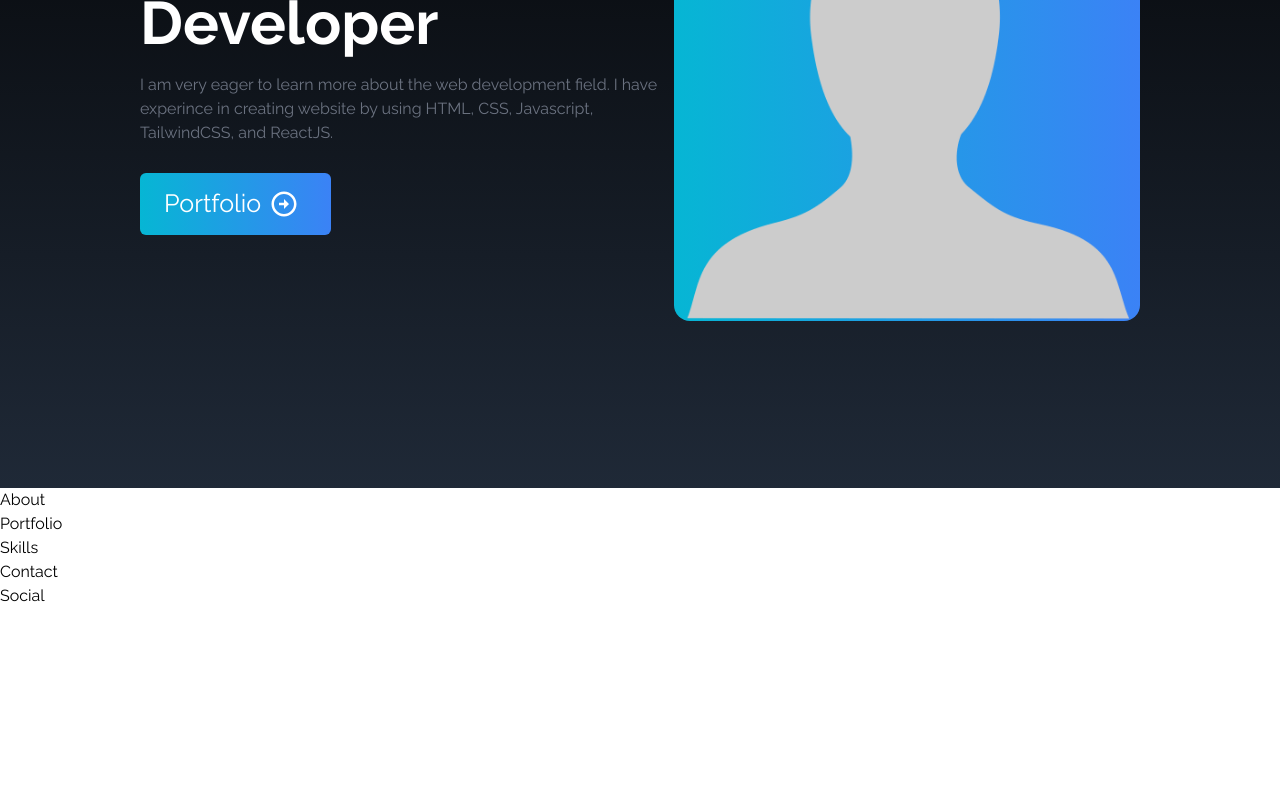
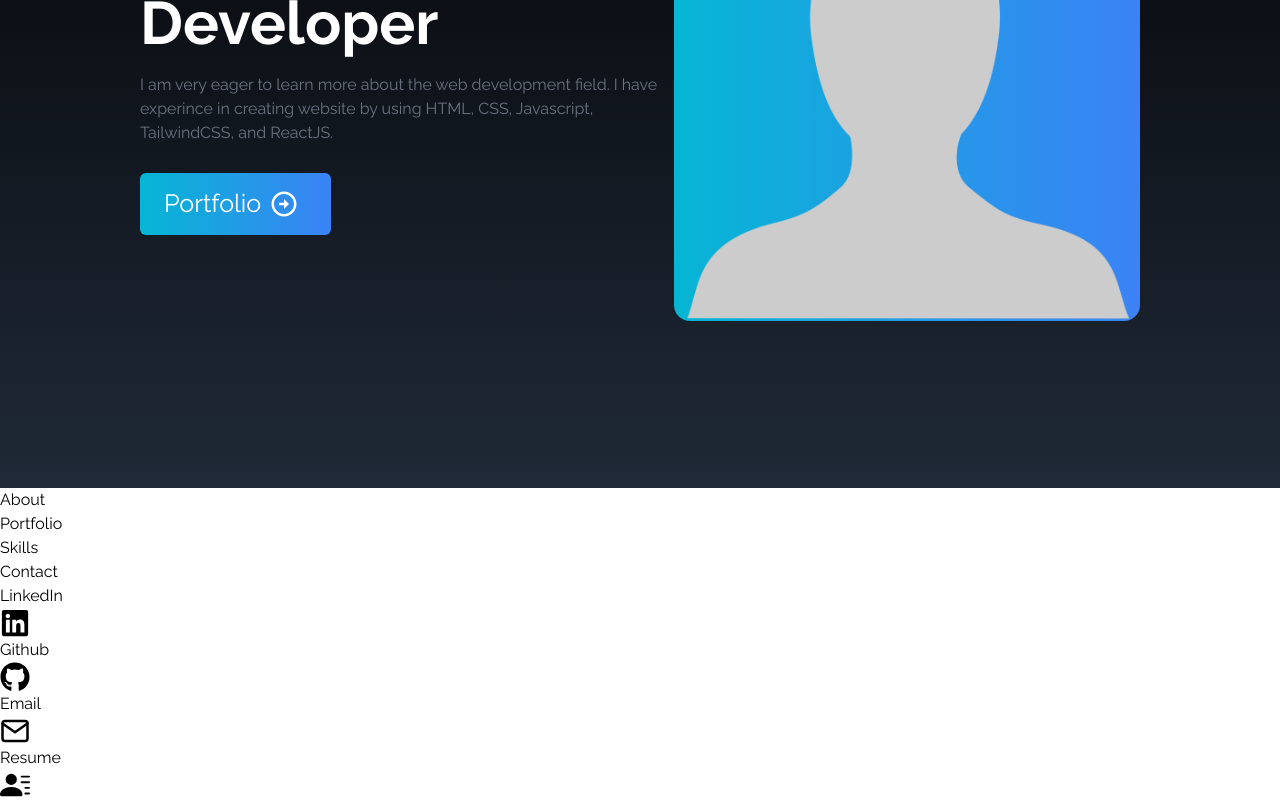
Before and after one commit to Rali-28/web-portfolio, a React (Vite) app: page / in a window 1280 px wide. Shown: the part 392-1192 px from the top of the page. Before the commit the page ends 1000 px from the top, so only its background shows below. Built offline with nearby package versions, Linux system fonts and the light colour scheme.

Commit message:
Redering of social links

```diff
--- a/src/components/Social.jsx
+++ b/src/components/Social.jsx
@@ -5,7 +5,19 @@ import { socialLinks } from '../constants'
 
 const Social = () => {
   return (
-    <div>Social</div>
+    // * Main container for Socials
+    <div>
+      <ul>
+          {socialLinks.map((link) => (
+            <li>
+              <a href={link.link}>
+                {link.content}
+              </a>
+            </li>
+          ))}
+      </ul>
+    </div>
+    // * End main container
   )
 }
 
--- a/src/constants/index.jsx
+++ b/src/constants/index.jsx
@@ -67,7 +67,7 @@ export const socialLinks = [
             </>
         ),
         style: '',
-        link: ''
+        link: '#'
     },
     {
         id: 4,
```
